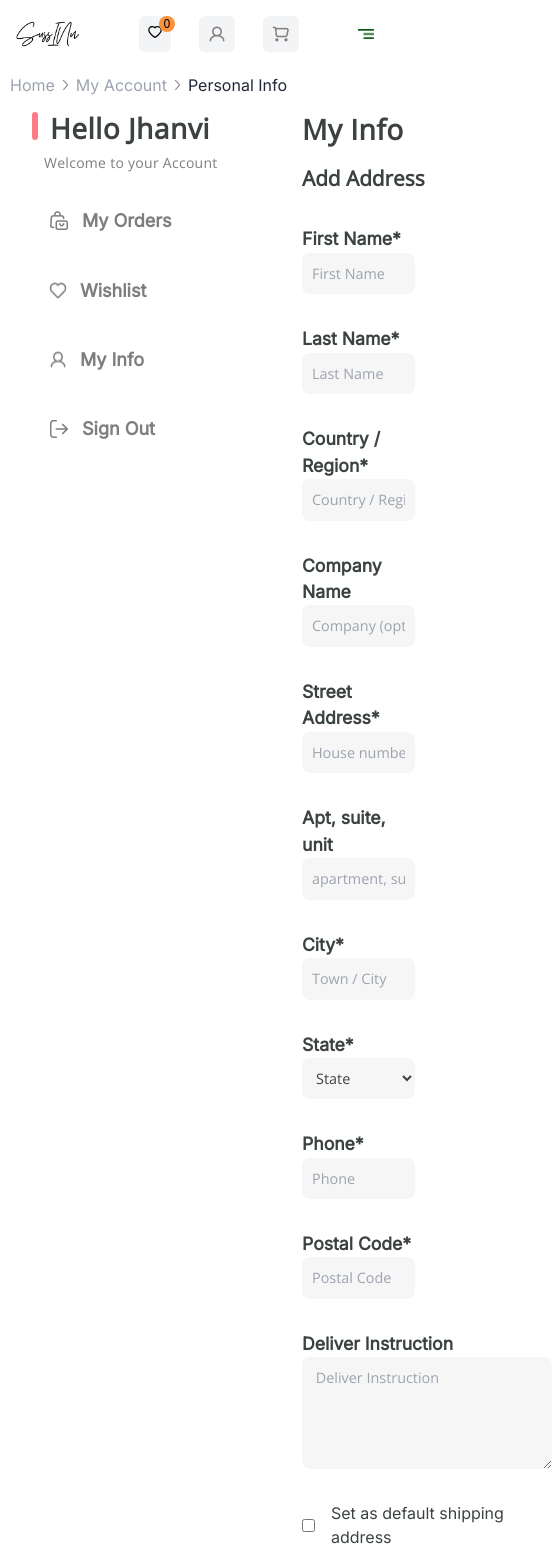
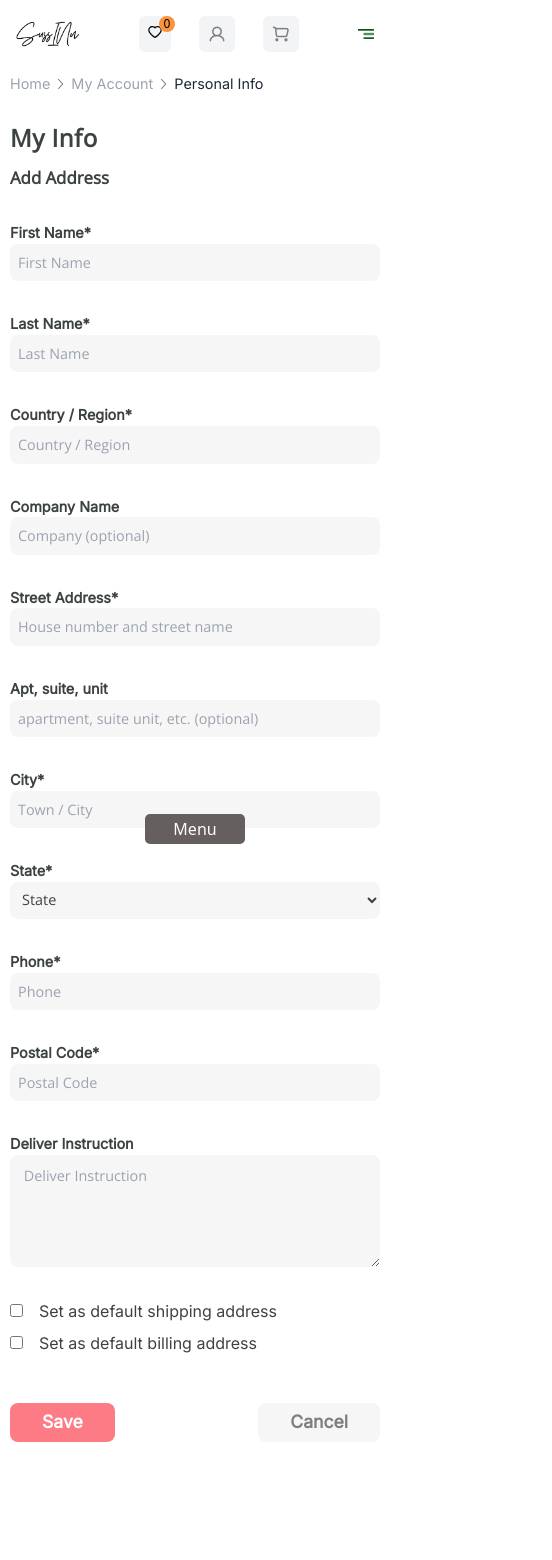
Before and after one commit to m-yunus/suss_ecommerce, a React (Create React App) app: page /add-address in a window 390 px wide. Shown: the top 1560 px of the page, 552 px wide, since content can reach past the window. After the commit the page ends 1500 px from the top, so only its background shows below. Built offline with nearby package versions, Linux system fonts and the light colour scheme.

Commit message:
add address made responsive

```diff
--- a/src/Pages/Add_Address/Add_Address.css
+++ b/src/Pages/Add_Address/Add_Address.css
@@ -1,26 +1,21 @@
-.add-address-right{
+.add-address-right {
   font-family: "Open Sans", sans-serif;
-    color: #3C4242;
+  color: #3c4242;
 }
 
-.add-address-right h1{
-
+.add-address-right h1 {
   font-size: 1.75rem;
   font-style: normal;
   font-weight: 700;
   line-height: 2.2rem;
   letter-spacing: 0.035rem;
-
-
-
 }
-.add-address-right h2{
+.add-address-right h2 {
   font-size: 1.3rem;
   font-weight: 700;
-
 }
-.add-address-right label{
-    color: #3C4242;
+.add-address-right label {
+  color: #3c4242;
   font-family: "Inter", sans-serif;
   font-size: 1.1rem;
 
@@ -28,47 +23,77 @@ font-weight: 600;
 }
 
 .add-address-right input,
-.add-address-right select
-{
+.add-address-right select {
   border-radius: 0.5rem;
-background: #F6F6F6;
+  background: #f6f6f6;
   padding: 10px;
   font-size: 0.9rem;
 }
-.text-area-delivery{
+.text-area-delivery {
   border-radius: 0.5rem;
-background: #F6F6F6;
+  background: #f6f6f6;
   padding: 10px;
   font-size: 0.9rem;
 }
-.add-address-right h5{
-    color: #3C4242;
+.add-address-right h5 {
+  color: #3c4242;
   font-family: "Inter", sans-serif;
   font-size: 1rem;
 
   font-weight: 400;
-
 }
-.add-address-right button{
-
+.add-address-right button {
   padding: 0.4rem 2rem;
   font-size: 1.1rem;
   font-weight: 600;
   border-radius: 0.5rem;
   font-family: "Inter", sans-serif;
 }
-.add-address-right .save-btn{
-    background: #FD7B85;
+.add-address-right .save-btn {
+  background: #fd7b85;
   color: #fff;
   display: flex;
   justify-content: center;
   align-items: center;
-
 }
-.add-address-right .cancel-btn{
-background: #F6F6F6;
-color: #807D7E;
+.add-address-right .cancel-btn {
+  background: #f6f6f6;
+  color: #807d7e;
   display: flex;
   justify-content: center;
   align-items: center;
 }
+
+@media (max-width: 425px) {
+.add-address-right h1 {
+  font-size: 1.5rem;
+
+}
+.add-address-right h2{
+    font-size: 1.05rem;
+    margin-top: 10px;
+
+}
+.add-address-right label {
+
+  font-size: 0.9rem;
+
+
+}
+.add-address-right span{
+    width: 100%;
+}
+.add-address-main{
+    padding: 10px 10px;
+}
+.save-cancel-brns-add-address{
+    display: flex;
+    justify-content: space-between;
+}
+.add-address-right input,
+.add-address-right select {
+
+  padding: 8px;
+
+}
+}
--- a/src/Pages/Add_Address/Add_Address.jsx
+++ b/src/Pages/Add_Address/Add_Address.jsx
@@ -1,10 +1,29 @@
-import React from "react";
+import React, { useEffect, useState } from "react";
 import "./Add_Address.css";
 import Navbar from "../../layout/Navbar";
 import arrow from "../../assets/images/Wishlist-Sidebar/arrow.png";
 import WishlistSidebar from "../Contact_Details/WishlistSidebar/WishlistSidebar";
 
 const Add_Address = () => {
+   const [showProductListLeft, setShowProductListLeft] = useState(
+     window.innerWidth > 769
+   );
+   const [showRightSection, setShowRightSection] = useState(true);
+   useEffect(() => {
+     const handleResize = () => {
+       setShowProductListLeft(window.innerWidth > 769);
+     };
+
+     window.addEventListener("resize", handleResize);
+
+     return () => {
+       window.removeEventListener("resize", handleResize);
+     };
+   }, []);
+   const toggleLeftSection = () => {
+     setShowProductListLeft(!showProductListLeft);
+     setShowRightSection(showProductListLeft);
+   };
   return (
     <>
       <Navbar />
@@ -13,10 +32,9 @@ const Add_Address = () => {
         <p className="text-gray-400">My Account</p> <img src={arrow} alt="" />{" "}
         <p className="text-gray-800">Personal Info</p>
       </div>
-      <div className="flex px-8">
-        <div>
-          <WishlistSidebar />
-        </div>
+      <div className="add-address-main flex  px-8 ">
+        <div>{showProductListLeft && <WishlistSidebar />}</div>
+        {showRightSection && (
           <div className="add-address-right w-full">
             <h1>My Info</h1>
             <h2 className="mt-4">Add Address</h2>
@@ -31,7 +49,11 @@ const Add_Address = () => {
               </span>
               <span className="flex flex-col w-[45%]">
                 <label htmlFor="">Last Name*</label>
-              <input className="required" placeholder="Last Name" type="text" />
+                <input
+                  className="required"
+                  placeholder="Last Name"
+                  type="text"
+                />
               </span>
               <span className="flex flex-col w-[45%]">
                 <label htmlFor="">Country / Region*</label>
@@ -104,11 +126,17 @@ const Add_Address = () => {
               <input type="checkbox" name="" id="" />
               <h5>Set as default billing address</h5>
             </div>
-          <div className="flex my-12 gap-6">
+            <div className=" save-cancel-brns-add-address flex my-12 gap-6">
               <button className="save-btn">Save</button>
               <button className="cancel-btn">Cancel</button>
             </div>
           </div>
+        )}
+      </div>
+      <div className="w-full  flex justify-center">
+        <button className=" menu-btn-contact" onClick={toggleLeftSection}>
+          {showProductListLeft ? "Cancel" : "Menu"}
+        </button>
       </div>
     </>
   );
--- a/src/Pages/Contact_Details/Contact_Details_Right/Contact_Details.css
+++ b/src/Pages/Contact_Details/Contact_Details_Right/Contact_Details.css
@@ -167,6 +167,6 @@ padding-right: 10px;
     margin-bottom: 5px;
     margin-top: -5px;
 
-    font-size: 1rem;
+    font-size: 0.9rem;
 }
 }
--- a/src/Routes/RouteLayout.js
+++ b/src/Routes/RouteLayout.js
@@ -46,7 +46,6 @@ const RouteLayout = () => {
           <Route path="register" element={<RegisterPage />} />
 
           <Route path="services" element={<Services />} />
-
           <Route path="order" element={<Order />} />
 
           <Route path="vendorbutton" element={<VendorButtons />} />
```
Also changed, not shown: 1 other file (tests, documents, lock files or other folders). Lines whose indentation alone changed are shown as unchanged.
